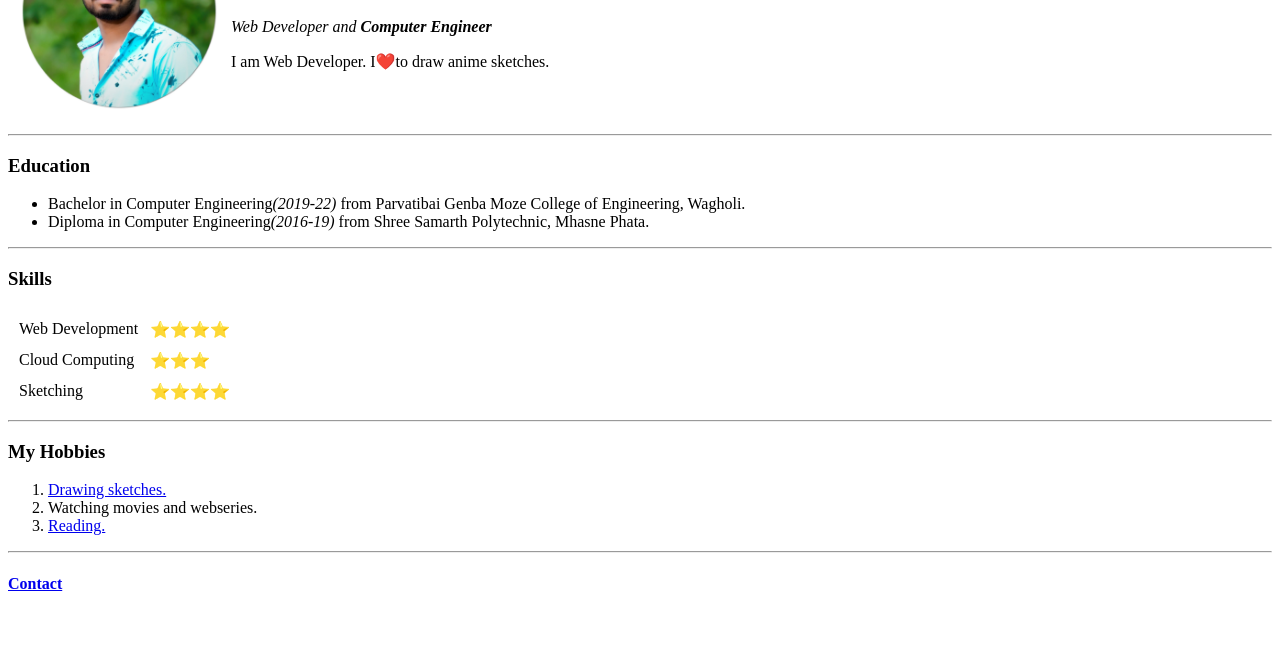
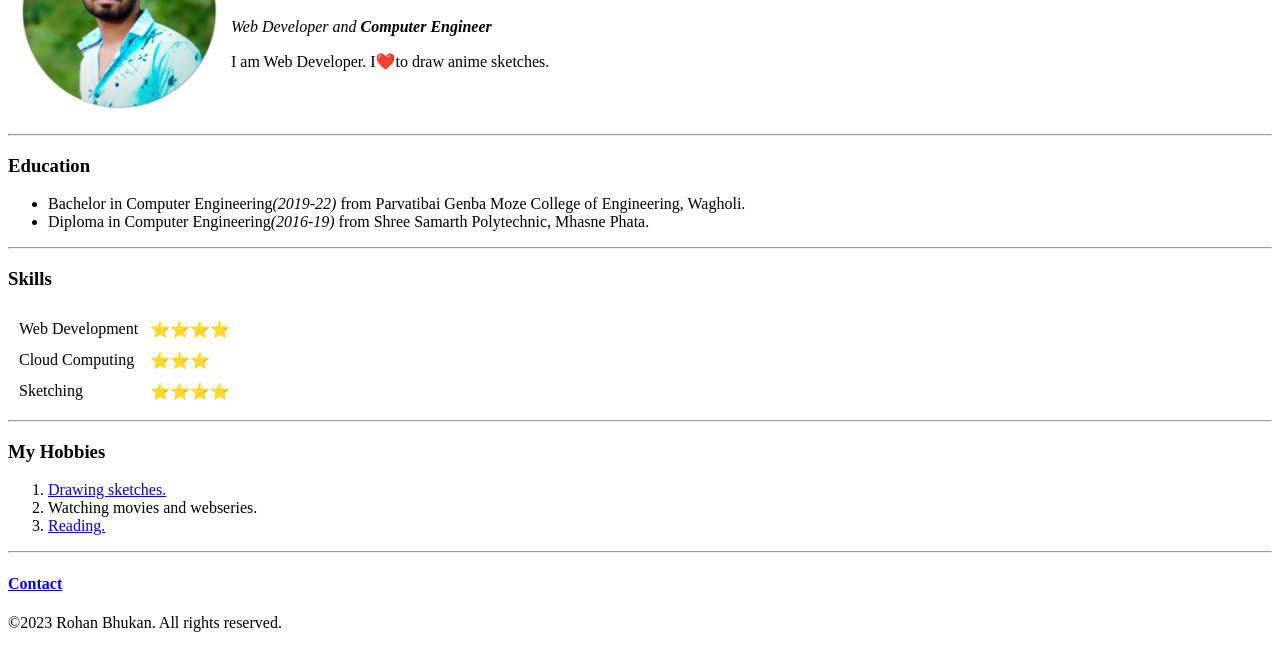
Before and after one commit to devRohanB27/cv, a plain HTML site: page index.html in a window 1280 px wide. Shown: the part 108-778 px from the top of the page. Drawn offline with Linux system fonts and the light colour scheme.

Commit message:
Update index.html

```diff
--- a/index.html
+++ b/index.html
@@ -51,5 +51,6 @@
     </ol>
     <hr>
     <h4><a href="Contact.html">Contact</a></h4>
+    <footer>©2023 Rohan Bhukan. All rights reserved.</footer>
 </body>
 </html>
```
